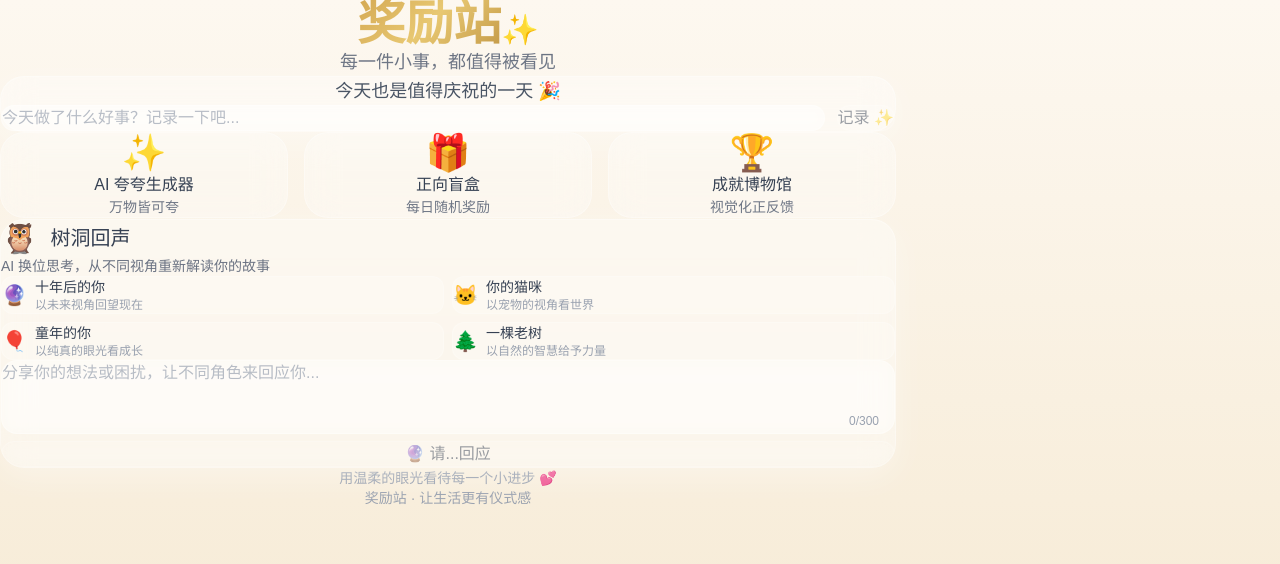
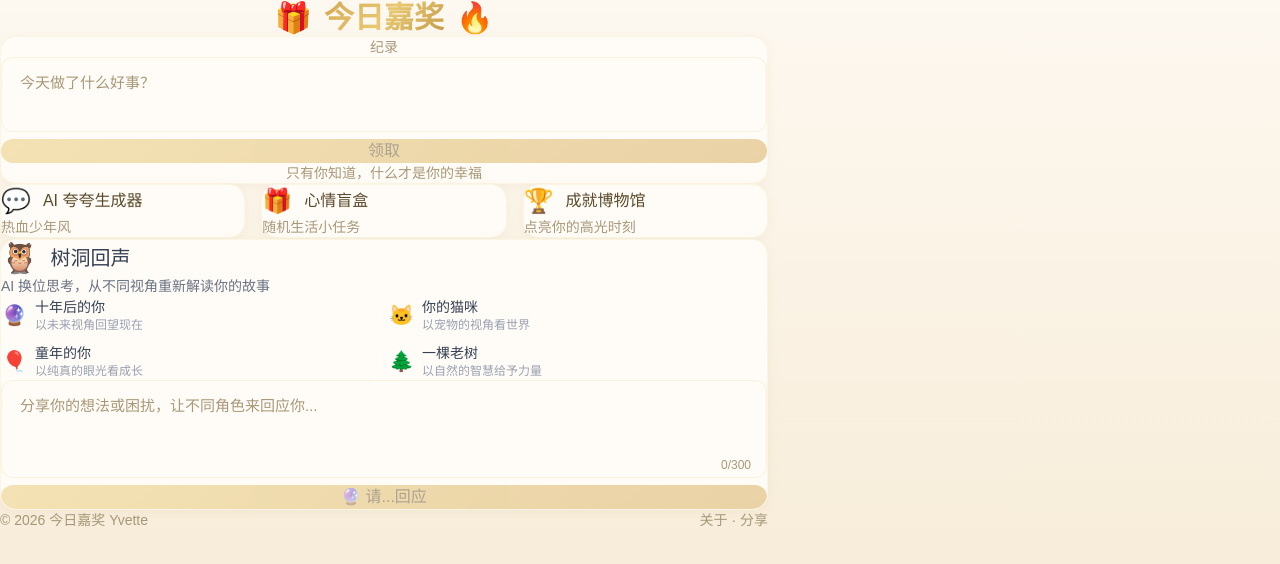
Before and after one commit to zhouyvette567-stack/reward-station, a React (Vite) app: page / in a window 1280 px wide. Shown: the top 564 px of the page. Built offline with nearby package versions, Linux system fonts and the light colour scheme.

Commit message:
style: 更新布局和组件样式为暖米色风格

```diff
--- a/src/App.jsx
+++ b/src/App.jsx
@@ -1,21 +1,19 @@
 import { useState, useEffect } from 'react';
 import { motion, AnimatePresence } from 'framer-motion';
-import GlassInput from './components/GlassInput';
-import GlassButton from './components/GlassButton';
 import PraiseGenerator from './components/PraiseGenerator';
 import BlindBox from './components/BlindBox';
 import EchoChamber from './components/EchoChamber';
 import AchievementMuseum from './components/AchievementMuseum';
-import { getRandomEncouragement } from './data/content';
+import { praiseStyles } from './data/content';
 
 function App() {
   const [mainInput, setMainInput] = useState('');
-  const [encouragement, setEncouragement] = useState('');
   const [activeSection, setActiveSection] = useState(null);
   const [showFeedback, setShowFeedback] = useState(false);
+  const [currentStyle, setCurrentStyle] = useState(null);
 
   useEffect(() => {
-    setEncouragement(getRandomEncouragement());
+    setCurrentStyle(praiseStyles[Math.floor(Math.random() * praiseStyles.length)]);
   }, []);
 
   const handleMainSubmit = () => {
@@ -30,65 +28,64 @@ function App() {
   };
 
   return (
-    <div className="min-h-screen py-8 px-4 sm:px-6 lg:px-8">
-      <div className="fixed inset-0 overflow-hidden pointer-events-none">
-        <motion.div animate={{ x: [0, 20, 0], y: [0, -20, 0] }} transition={{ duration: 20, repeat: Infinity, ease: "easeInOut" }} className="absolute top-20 left-10 w-64 h-64 bg-peach-200/30 rounded-full blur-3xl" />
-        <motion.div animate={{ x: [0, -30, 0], y: [0, 30, 0] }} transition={{ duration: 25, repeat: Infinity, ease: "easeInOut" }} className="absolute bottom-20 right-10 w-80 h-80 bg-lavender-200/30 rounded-full blur-3xl" />
-        <motion.div animate={{ x: [0, 15, 0], y: [0, 15, 0] }} transition={{ duration: 18, repeat: Infinity, ease: "easeInOut" }} className="absolute top-1/2 left-1/2 -translate-x-1/2 -translate-y-1/2 w-96 h-96 bg-mint-200/20 rounded-full blur-3xl" />
-      </div>
-      <div className="relative max-w-4xl mx-auto">
-        <motion.header initial={{ opacity: 0, y: -20 }} animate={{ opacity: 1, y: 0 }} className="text-center mb-8">
-          <motion.h1 initial={{ scale: 0.9 }} animate={{ scale: 1 }} transition={{ type: "spring", bounce: 0.4 }} className="text-4xl sm:text-5xl font-bold mb-3">
-            <span className="gradient-text">奖励站</span>
-            <span className="ml-2 text-3xl">✨</span>
-          </motion.h1>
-          <motion.p initial={{ opacity: 0 }} animate={{ opacity: 1 }} transition={{ delay: 0.2 }} className="text-gray-500 text-lg">每一件小事，都值得被看见</motion.p>
+    <div className="min-h-screen py-12 px-4 sm:px-6 lg:px-8">
+      <div className="max-w-3xl mx-auto">
+        <motion.header initial={{ opacity: 0, y: -20 }} animate={{ opacity: 1, y: 0 }} className="text-center mb-10">
+          <div className="flex items-center justify-center gap-3 mb-2">
+            <span className="text-3xl">🎁</span>
+            <h1 className="text-3xl font-bold gradient-text">今日嘉奖</h1>
+            <span className="text-3xl">🔥</span>
+          </div>
         </motion.header>
-        <motion.div initial={{ opacity: 0, y: 20 }} animate={{ opacity: 1, y: 0 }} transition={{ delay: 0.1 }} className="mb-8">
-          <div className="bg-white/40 backdrop-blur-lg rounded-3xl p-6 shadow-[0_8px_32px_rgba(255,255,255,0.37)] border border-white/30">
-            <motion.p key={encouragement} initial={{ opacity: 0 }} animate={{ opacity: 1 }} className="text-center text-gray-600 mb-4 text-lg">{encouragement}</motion.p>
-            <div className="flex gap-3">
-              <GlassInput value={mainInput} onChange={(e) => setMainInput(e.target.value)} placeholder="今天做了什么好事？记录一下吧..." className="flex-1" onKeyPress={(e) => e.key === 'Enter' && handleMainSubmit()} />
-              <GlassButton onClick={handleMainSubmit} disabled={!mainInput.trim()} variant="primary">记录 ✨</GlassButton>
-            </div>
+
+        <motion.div initial={{ opacity: 0, y: 20 }} animate={{ opacity: 1, y: 0 }} transition={{ delay: 0.1 }} className="mb-10">
+          <div className="card-warm p-6">
+            <p className="text-sm text-[#A89878] mb-3 text-center">纪录</p>
+            <textarea value={mainInput} onChange={(e) => setMainInput(e.target.value)} placeholder="今天做了什么好事？" className="input-warm w-full resize-none mb-4" rows={2} />
+            <button onClick={handleMainSubmit} disabled={!mainInput.trim()} className="btn-gold-gradient w-full py-3 rounded-full text-center disabled:opacity-50 disabled:cursor-not-allowed">领取</button>
+            <p className="text-sm text-[#A89878] mt-4 text-center">只有你知道，什么才是你的幸福</p>
             <AnimatePresence>
               {showFeedback && (
                 <motion.div initial={{ opacity: 0, height: 0 }} animate={{ opacity: 1, height: 'auto' }} exit={{ opacity: 0, height: 0 }} className="mt-4 text-center">
-                  <span className="inline-block px-4 py-2 bg-mint-200/50 rounded-full text-gray-700">🎉 太棒了！你的记录已被珍藏</span>
+                  <span className="inline-block px-4 py-2 bg-[#F5E6C8] rounded-full text-[#5A4A2A]">🎉 太棒了！你的记录已被珍藏</span>
                 </motion.div>
               )}
             </AnimatePresence>
           </div>
         </motion.div>
-        <div className="grid grid-cols-1 sm:grid-cols-3 gap-4 mb-8">
-          {['praise', 'blindbox', 'achievement'].map((section, i) => {
-            const config = {
-              praise: { emoji: '✨', title: 'AI 夸夸生成器', desc: '万物皆可夸', activeColor: 'from-peach-200/60 to-lavender-200/60' },
-              blindbox: { emoji: '🎁', title: '正向盲盒', desc: '每日随机奖励', activeColor: 'from-mint-200/60 to-sky-200/60' },
-              achievement: { emoji: '🏆', title: '成就博物馆', desc: '视觉化正反馈', activeColor: 'from-yellow-200/60 to-amber-200/60' },
-            }[section];
-            return (
-              <motion.div key={section} initial={{ opacity: 0, y: 20 }} animate={{ opacity: 1, y: 0 }} transition={{ delay: 0.2 + i * 0.1 }}>
-                <motion.button whileHover={{ scale: 1.02 }} whileTap={{ scale: 0.98 }} onClick={() => toggleSection(section)} className={`w-full p-5 rounded-3xl transition-all ${activeSection === section ? `bg-gradient-to-br ${config.activeColor} shadow-lg` : 'bg-white/30 hover:bg-white/40'} backdrop-blur-lg border border-white/30`}>
-                  <div className="text-center">
-                    <span className="text-4xl block mb-2">{config.emoji}</span>
-                    <h3 className="font-medium text-gray-700">{config.title}</h3>
-                    <p className="text-sm text-gray-500 mt-1">{config.desc}</p>
-                  </div>
-                </motion.button>
-              </motion.div>
-            );
-          })}
+
+        <div className="grid grid-cols-1 sm:grid-cols-3 gap-4 mb-10">
+          <motion.div initial={{ opacity: 0, y: 20 }} animate={{ opacity: 1, y: 0 }} transition={{ delay: 0.2 }}>
+            <motion.button whileHover={{ scale: 1.02 }} whileTap={{ scale: 0.98 }} onClick={() => toggleSection('praise')} className="card-warm w-full p-5 text-left">
+              <div className="flex items-center gap-3 mb-2"><span className="text-2xl">💬</span><h3 className="font-medium text-[#5A4A2A]">AI 夸夸生成器</h3></div>
+              <p className="text-sm text-[#A89878]">{currentStyle?.name || '优雅书生风'}</p>
+            </motion.button>
+          </motion.div>
+          <motion.div initial={{ opacity: 0, y: 20 }} animate={{ opacity: 1, y: 0 }} transition={{ delay: 0.3 }}>
+            <motion.button whileHover={{ scale: 1.02 }} whileTap={{ scale: 0.98 }} onClick={() => toggleSection('blindbox')} className="card-warm w-full p-5 text-left">
+              <div className="flex items-center gap-3 mb-2"><span className="text-2xl">🎁</span><h3 className="font-medium text-[#5A4A2A]">心情盲盒</h3></div>
+              <p className="text-sm text-[#A89878]">随机生活小任务</p>
+            </motion.button>
+          </motion.div>
+          <motion.div initial={{ opacity: 0, y: 20 }} animate={{ opacity: 1, y: 0 }} transition={{ delay: 0.4 }}>
+            <motion.button whileHover={{ scale: 1.02 }} whileTap={{ scale: 0.98 }} onClick={() => toggleSection('achievement')} className="card-warm w-full p-5 text-left">
+              <div className="flex items-center gap-3 mb-2"><span className="text-2xl">🏆</span><h3 className="font-medium text-[#5A4A2A]">成就博物馆</h3></div>
+              <p className="text-sm text-[#A89878]">点亮你的高光时刻</p>
+            </motion.button>
+          </motion.div>
         </div>
+
         <AnimatePresence mode="wait">
           {activeSection === 'praise' && <motion.div key="praise" initial={{ opacity: 0, y: 20 }} animate={{ opacity: 1, y: 0 }} exit={{ opacity: 0, y: -20 }} className="mb-6"><PraiseGenerator /></motion.div>}
           {activeSection === 'blindbox' && <motion.div key="blindbox" initial={{ opacity: 0, y: 20 }} animate={{ opacity: 1, y: 0 }} exit={{ opacity: 0, y: -20 }} className="mb-6"><BlindBox /></motion.div>}
           {activeSection === 'achievement' && <motion.div key="achievement" initial={{ opacity: 0, y: 20 }} animate={{ opacity: 1, y: 0 }} exit={{ opacity: 0, y: -20 }} className="mb-6"><AchievementMuseum /></motion.div>}
         </AnimatePresence>
-        <motion.div initial={{ opacity: 0, y: 20 }} animate={{ opacity: 1, y: 0 }} transition={{ delay: 0.5 }} className="mb-8"><EchoChamber /></motion.div>
-        <motion.footer initial={{ opacity: 0 }} animate={{ opacity: 1 }} transition={{ delay: 0.6 }} className="text-center text-gray-400 text-sm py-4">
-          <p>用温柔的眼光看待每一个小进步 💕</p>
-          <p className="mt-1">奖励站 · 让生活更有仪式感</p>
+
+        <motion.div initial={{ opacity: 0, y: 20 }} animate={{ opacity: 1, y: 0 }} transition={{ delay: 0.5 }} className="mb-10"><EchoChamber /></motion.div>
+
+        <motion.footer initial={{ opacity: 0 }} animate={{ opacity: 1 }} transition={{ delay: 0.6 }} className="flex justify-between items-center text-sm text-[#A89878] py-4">
+          <p>© 2026 今日嘉奖 Yvette</p>
+          <p>关于 · 分享</p>
         </motion.footer>
       </div>
     </div>
--- a/src/components/GlassButton.jsx
+++ b/src/components/GlassButton.jsx
@@ -3,14 +3,14 @@ import { motion } from 'framer-motion';
 const GlassButton = ({ children, onClick, className = '', variant = 'default', size = 'md', disabled = false, loading = false, icon = null }) => {
   const baseClasses = 'inline-flex items-center justify-center gap-2 font-medium rounded-full transition-all duration-300 disabled:opacity-50 disabled:cursor-not-allowed';
   const variants = {
-    default: 'bg-white/50 backdrop-blur-sm border border-white/40 text-gray-700 hover:bg-white/60 hover:shadow-lg',
-    primary: 'bg-gradient-to-r from-peach-200 to-lavender-200 backdrop-blur-sm border border-white/40 text-gray-700 hover:from-peach-300 hover:to-lavender-300 hover:shadow-lg',
-    success: 'bg-gradient-to-r from-mint-200 to-sky-200 backdrop-blur-sm border border-white/40 text-gray-700 hover:from-mint-300 hover:to-sky-300 hover:shadow-lg'
+    default: 'bg-[#FFFCF7] border border-[#E8C872]/30 text-[#5A4A2A] hover:bg-[#F5E6C8] hover:shadow-md',
+    primary: 'btn-gold-gradient border-none',
+    success: 'bg-gradient-to-r from-[#E8D4B0] to-[#D4B896] border-none text-[#5A4A2A] hover:shadow-md'
   };
   const sizes = { sm: 'px-4 py-2 text-sm', md: 'px-6 py-3 text-base', lg: 'px-8 py-4 text-lg' };
   return (
-    <motion.button whileHover={!disabled ? { scale: 1.05 } : {}} whileTap={!disabled ? { scale: 0.95 } : {}} onClick={onClick} disabled={disabled || loading} className={`${baseClasses} ${variants[variant]} ${sizes[size]} ${className}`}>
-      {loading ? <motion.div animate={{ rotate: 360 }} transition={{ duration: 1, repeat: Infinity, ease: 'linear' }} className="w-5 h-5 border-2 border-gray-400 border-t-transparent rounded-full" /> : <>{icon && <span className="text-lg">{icon}</span>}{children}</>}
+    <motion.button whileHover={!disabled ? { scale: 1.02 } : {}} whileTap={!disabled ? { scale: 0.98 } : {}} onClick={onClick} disabled={disabled || loading} className={`${baseClasses} ${variants[variant]} ${sizes[size]} ${className}`}>
+      {loading ? <motion.div animate={{ rotate: 360 }} transition={{ duration: 1, repeat: Infinity, ease: 'linear' }} className="w-5 h-5 border-2 border-[#5A4A2A] border-t-transparent rounded-full" /> : <>{icon && <span className="text-lg">{icon}</span>}{children}</>}
     </motion.button>
   );
 };
--- a/src/components/GlassCard.jsx
+++ b/src/components/GlassCard.jsx
@@ -6,9 +6,9 @@ const GlassCard = ({ children, className = '', hover = true, delay = 0, onClick
       initial={{ opacity: 0, y: 20 }}
       animate={{ opacity: 1, y: 0 }}
       transition={{ duration: 0.6, delay, ease: [0.25, 0.46, 0.45, 0.94] }}
-      whileHover={hover ? { y: -5, scale: 1.02, transition: { duration: 0.3 } } : {}}
+      whileHover={hover ? { y: -3, transition: { duration: 0.3 } } : {}}
       onClick={onClick}
-      className={`bg-white/40 backdrop-blur-lg border border-white/30 shadow-[0_8px_32px_rgba(255,255,255,0.37)] rounded-3xl p-6 transition-all duration-300 ${className}`}
+      className={`card-warm p-6 ${className}`}
     >
       {children}
     </motion.div>
--- a/src/components/GlassInput.jsx
+++ b/src/components/GlassInput.jsx
@@ -1,12 +1,12 @@
 import { motion } from 'framer-motion';
 
 const GlassInput = ({ value, onChange, placeholder = '', className = '', multiline = false, maxLength = 200, ...props }) => {
-  const inputClasses = 'w-full bg-white/30 backdrop-blur-sm border border-white/30 rounded-2xl px-5 py-4 text-gray-700 placeholder-gray-400/70 focus:outline-none focus:ring-2 focus:ring-cream-400/50 focus:border-transparent focus:bg-white/40 transition-all duration-300 resize-none ' + className;
+  const inputClasses = 'input-warm w-full resize-none ' + className;
   if (multiline) {
     return (
       <motion.div initial={{ opacity: 0, scale: 0.95 }} animate={{ opacity: 1, scale: 1 }} transition={{ duration: 0.4 }} className="relative">
         <textarea value={value} onChange={onChange} placeholder={placeholder} maxLength={maxLength} className={inputClasses} rows={3} {...props} />
-        <div className="absolute bottom-3 right-4 text-xs text-gray-400">{value.length}/{maxLength}</div>
+        <div className="absolute bottom-3 right-4 text-xs text-[#A89878]">{value.length}/{maxLength}</div>
       </motion.div>
     );
   }
```
